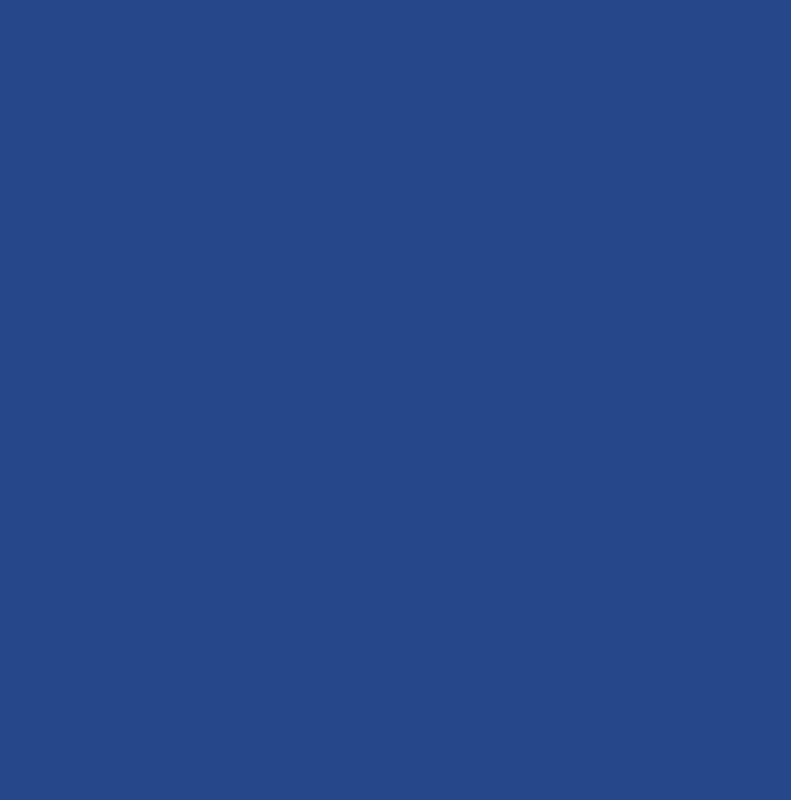
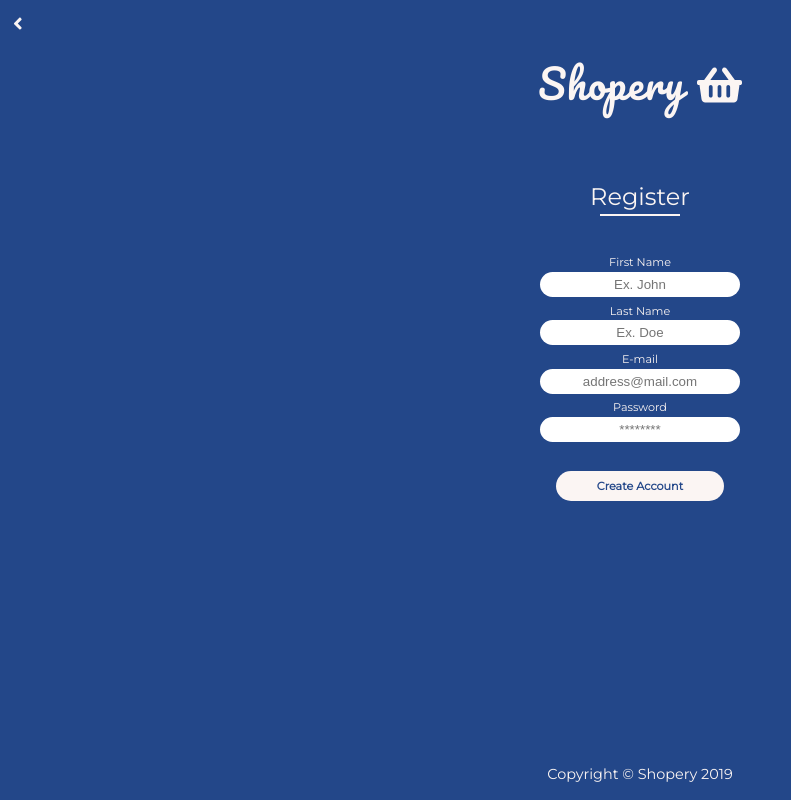
Before and after one commit to probstit/forgetlist-web, a React (Create React App) app in the folder shopery/: page /register in a window 1280 px wide. Shown: the whole page, without its empty margins (0-791 px from the left). Built offline with nearby package versions, Linux system fonts and the light colour scheme.

Commit message:
added login, register and not found components + styles

```diff
--- /dev/null
+++ b/shopery/src/components/back-to-landing/BackToLanding.tsx
@@ -0,0 +1,15 @@
+import React from "react";
+
+import StyledBackButton from "./back-to-landing-styles";
+import { StyledLink } from "../common-styled-components/common";
+import { FontAwesomeIcon } from "@fortawesome/react-fontawesome";
+
+const BackToLanding: React.FC = (): JSX.Element => (
+  <StyledBackButton>
+    <StyledLink to="/landing">
+      <FontAwesomeIcon icon="angle-left" />
+    </StyledLink>
+  </StyledBackButton>
+);
+
+export default BackToLanding;
--- /dev/null
+++ b/shopery/src/components/back-to-landing/back-to-landing-styles.tsx
@@ -0,0 +1,15 @@
+import styled, { DefaultTheme } from "styled-components";
+
+import ThemeProps from "../../theme/theme-props.interface";
+
+const StyledBackButton = styled.div<ThemeProps>`
+  width: 100%;
+  height: 35px;
+  padding: 0.7em 0 0 0.7em;
+  font-size: 1.2em;
+  color: ${props => (props.theme as DefaultTheme).colors.secondary};
+  position: absolute;
+  top: 0;
+`;
+
+export default StyledBackButton;
--- a/shopery/src/components/common-styled-components/common.tsx
+++ b/shopery/src/components/common-styled-components/common.tsx
@@ -2,21 +2,27 @@ import styled, { DefaultTheme } from "styled-components";
 import { Link } from "react-router-dom";
 
 import { device } from "../../breakpoints/breakpoints";
+import ThemeProps from "../../theme/theme-props.interface";
 
 interface CommonProps {
   reversed?: boolean;
   theme?: DefaultTheme;
 }
 
-export const Container = styled.div<CommonProps>`
+export const Container = styled.div<ThemeProps>`
   position: relative;
   min-height: 100%;
   padding-top: 3em;
   background-color: ${props => (props.theme as DefaultTheme).colors.primary};
 `;
 
-export const StyledLink = styled(Link)`
+export const StyledLink = styled(Link)<ThemeProps>`
   text-decoration: none;
+  color: ${props => (props.theme as DefaultTheme).colors.secondary};
+
+  &:hover {
+    cursor: pointer;
+  }
 `;
 
 export const StyledButton = styled.button<CommonProps>`
@@ -51,3 +57,51 @@ export const StyledButton = styled.button<CommonProps>`
     font-size: 1em;
   }
 `;
+
+export const FormContainer = styled.div<ThemeProps>`
+  width: 100%;
+  height: auto;
+  margin-top: 2.5em;
+  padding: 1.5em;
+
+  h2 {
+    color: ${props => (props.theme as DefaultTheme).colors.secondary};
+    font-family: ${props => (props.theme as DefaultTheme).fontFamily};
+    text-align: center;
+    font-weight: 450;
+  }
+
+  hr {
+    width: 5em;
+    margin: 0.2em auto 0 auto;
+    border: 0.2px solid
+      ${props => (props.theme as DefaultTheme).colors.secondary};
+    background-color: ${props =>
+      (props.theme as DefaultTheme).colors.secondary};
+  }
+
+  button {
+    margin-top: 2em;
+    font-weight: 600;
+  }
+`;
+
+export const StyledForm = styled.form<ThemeProps>`
+  text-align: center
+  font-size: 0.7em;
+  padding: 1.5em;
+  margin-top: 2em;
+  color: ${props => (props.theme as DefaultTheme).colors.secondary};
+  font-family: ${props => (props.theme as DefaultTheme).fontFamily};
+`;
+
+export const StyledInput = styled.input<ThemeProps>`
+  width: 15em;
+  height: 25px;
+  text-align: center;
+  vertical-align: middle;
+  padding: 2.5px 2px;
+  margin: 0.2em 0 0.5em 0;
+  border-style: none;
+  border-radius: ${props => (props.theme as DefaultTheme).borderRadius};
+`;
--- a/shopery/src/components/login/Login.tsx
+++ b/shopery/src/components/login/Login.tsx
@@ -1,5 +1,33 @@
 import React from "react";
 
-const Login: React.FC = (): JSX.Element => <div>Login Page</div>;
+import {
+  Container,
+  StyledButton,
+  FormContainer,
+  StyledForm,
+  StyledInput
+} from "../common-styled-components/common";
+import Logo from "../logo/Logo";
+import Footer from "../footer/Footer";
+import BackToLanding from "../back-to-landing/BackToLanding";
 
+const Login: React.FC = (): JSX.Element => (
+  <Container>
+    <BackToLanding />
+    <Logo />
+    <FormContainer>
+      <h2>Login</h2>
+      <hr />
+      <StyledForm>
+        E-mail <br />
+        <StyledInput type="email" placeholder="address@email.com" required />
+        <br />
+        Password <br />
+        <StyledInput type="password" placeholder="********" required />
+        <StyledButton type="submit">Login</StyledButton>
+      </StyledForm>
+    </FormContainer>
+    <Footer />
+  </Container>
+);
 export default Login;
--- a/shopery/src/components/logo/logo-styles.tsx
+++ b/shopery/src/components/logo/logo-styles.tsx
@@ -6,7 +6,6 @@ import ThemeProps from "../../theme/theme-props.interface";
 export const StyledLogo = styled.div<ThemeProps>`
   width: 100%;
   height: auto;
-  padding: 0 1.5em;
 
   h1 {
     text-align: center;
--- a/shopery/src/components/no-match/NoMatch.tsx
+++ b/shopery/src/components/no-match/NoMatch.tsx
@@ -1,7 +1,17 @@
 import React from "react";
 
+import Logo from "../logo/Logo";
+import Footer from "../footer/Footer";
+import StyledNotFound from "./no-match-styles";
+
 const NoMatch: React.FC = (): JSX.Element => (
-  <div>Eror 404 page not found!</div>
+  <StyledNotFound>
+    <Logo />
+    <h2>
+      We are sorry! Looks like we couldn't find the page you were looking for!
+    </h2>
+    <Footer />
+  </StyledNotFound>
 );
 
 export default NoMatch;
--- /dev/null
+++ b/shopery/src/components/no-match/no-match-styles.tsx
@@ -0,0 +1,19 @@
+import styled, { DefaultTheme } from "styled-components";
+import ThemeProps from "../../theme/theme-props.interface";
+
+const StyledNotFound = styled.div<ThemeProps>`
+  width: 100%;
+  height: 100%;
+  background-color: ${props => (props.theme as DefaultTheme).colors.primary};
+  padding-top: 3em;
+
+  h2 {
+    text-align: center;
+    margin-top: 5em;
+    padding: 0 1.5em;
+    color: ${props => (props.theme as DefaultTheme).colors.secondary};
+    font-family: ${props => (props.theme as DefaultTheme).fontFamily};
+  }
+`;
+
+export default StyledNotFound;
--- a/shopery/src/components/register/Register.tsx
+++ b/shopery/src/components/register/Register.tsx
@@ -1,7 +1,64 @@
 import React from "react";
 
-import { RegisterContainer } from "./register-styles";
+import {
+  Container,
+  StyledButton,
+  FormContainer,
+  StyledForm,
+  StyledInput
+} from "../common-styled-components/common";
+import Logo from "../logo/Logo";
+import Footer from "../footer/Footer";
+import BackToLanding from "../back-to-landing/BackToLanding";
 
-const Register: React.FC = (): JSX.Element => <RegisterContainer />;
+const Register: React.FC = (): JSX.Element => (
+  <Container>
+    <BackToLanding />
+    <Logo />
+    <FormContainer>
+      <h2>Register</h2>
+      <hr />
+      <StyledForm>
+        First Name
+        <br />
+        <StyledInput
+          type="text"
+          name="firstname"
+          placeholder="Ex. John"
+          required
+        />
+        <br />
+        Last Name
+        <br />
+        <StyledInput
+          type="text"
+          name="lastname"
+          placeholder="Ex. Doe"
+          required
+        />
+        <br />
+        E-mail
+        <br />
+        <StyledInput
+          type="email"
+          name="email"
+          placeholder="address@mail.com"
+          required
+        />
+        <br />
+        Password
+        <br />
+        <StyledInput
+          type="password"
+          name="password"
+          placeholder="********"
+          required
+        />
+        <StyledButton type="submit">Create Account</StyledButton>
+      </StyledForm>
+    </FormContainer>
+    <Footer />
+  </Container>
+);
 
 export default Register;
--- a/shopery/src/components/register/register-styles.tsx
+++ /dev/null
@@ -1,10 +0,0 @@
-import styled, { DefaultTheme } from "styled-components";
-
-import ThemeProps from "../../theme/theme-props.interface";
-import { device } from "../../breakpoints/breakpoints";
-
-export const RegisterContainer = styled.div<ThemeProps>`
-  width: 100%;
-  height: 100%;
-  background-color: ${props => (props.theme as DefaultTheme).colors.primary};
-`;
--- a/shopery/src/index.tsx
+++ b/shopery/src/index.tsx
@@ -3,8 +3,11 @@ import ReactDOM from "react-dom";
 import App from "./App";
 
 import { library } from "@fortawesome/fontawesome-svg-core";
-import { faShoppingBasket } from "@fortawesome/free-solid-svg-icons";
+import {
+  faShoppingBasket,
+  faAngleLeft
+} from "@fortawesome/free-solid-svg-icons";
 
-library.add(faShoppingBasket);
+library.add(faShoppingBasket, faAngleLeft);
 
 ReactDOM.render(<App />, document.getElementById("root"));
```
